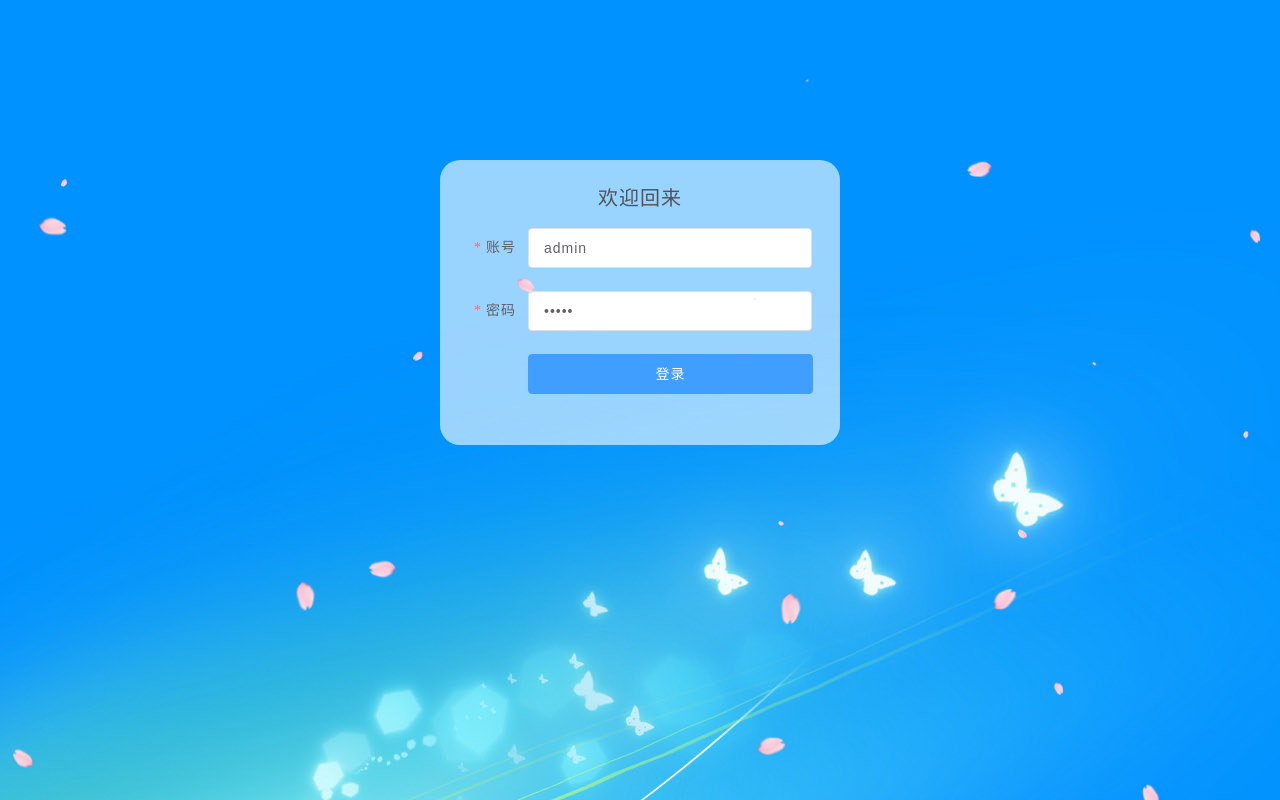
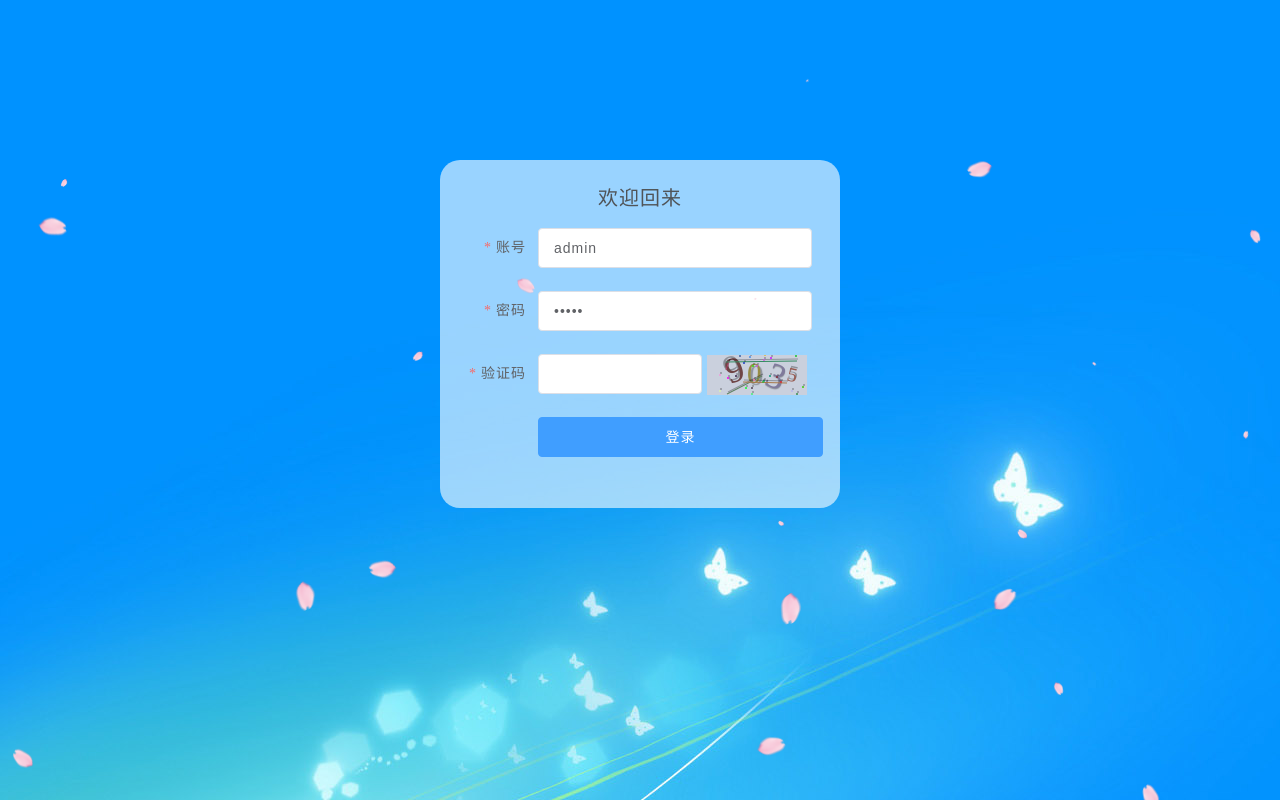
Before and after one commit to leftlevel/BlogWeb, a Vue app: page /login in a window 1280 px wide. Built offline with nearby package versions, Linux system fonts and the light colour scheme; no server answers.

Commit message:
验证码实现

```diff
--- a/src/views/Login.vue
+++ b/src/views/Login.vue
@@ -5,7 +5,7 @@
             :rules="rules"
             :model="form"
             :status-icon="true"
-            label-width="60px"
+            label-width="70px"
             class="login-form"
         >
             <h2 class="login-title">欢迎回来</h2>
@@ -14,6 +14,10 @@
             </el-form-item>
             <el-form-item label="密码" prop="password">
                 <el-input type="password" v-model="form.password"></el-input>
+            </el-form-item>
+            <el-form-item label="验证码" prop="verifyCode" class="verifyCodeItemCss">
+                <el-input type="password" v-model="form.verifyCode" style="width: 60%"></el-input>
+                <div id="v_container"></div>
             </el-form-item>
             <el-form-item>
                 <el-button class="login-button" type="primary" :loading="loadingStatus" @click="submitForm('form')">{{ loadingbtnText }}</el-button>
@@ -26,14 +30,19 @@
 import { login } from '@/api/login'
 import { Base64 } from 'js-base64'
 import { setToken } from '@/utils/auth'
+import { GVerify } from '@/js/verifyCode'
 export default {
+    mounted() {
+        this.verifyCode = new GVerify('v_container')
+    },
     data() {
         return {
             loadingStatus: false,
             loadingbtnText: '登录',
             form: {
                 username: 'admin',
-                password: 'admin'
+                password: 'admin',
+                verifyCode: ''
             },
             rules: {
                 username: [
@@ -41,6 +50,9 @@ export default {
                 ],
                 password: [
                     { required: true, message: '密码不能为空', trigger: 'blur' }
+                ],
+                verifyCode: [
+                    { required: true, message: '验证码不能为空', trigger: ['blur', 'change'] }
                 ]
             }
         }
@@ -50,6 +62,15 @@ export default {
 
     methods: {
         submitForm(formName) {
+            let verifyFlag = this.verifyCode.validate(this.form.verifyCode)
+            if (!verifyFlag) {
+                this.$notify({
+                    title: '系统提示',
+                    message: '验证码输入错误',
+                    type: 'error'
+                })
+                return
+            }
             this.loadingOpen()
             this.$refs[formName].validate(valid => {
                 if (valid) {
@@ -114,4 +135,16 @@ export default {
 .login-button {
     width: 285px;
 }
+/* .verifyCodeItemCss {
+    border: solid 1px red;
+} */
+#v_container {
+    width: auto;
+    height: auto;
+    display: inline-flex;
+    position: relative;
+    top: 1rem;
+    margin-top: -1rem;
+    margin-left: 5px;
+}
 </style>
```
